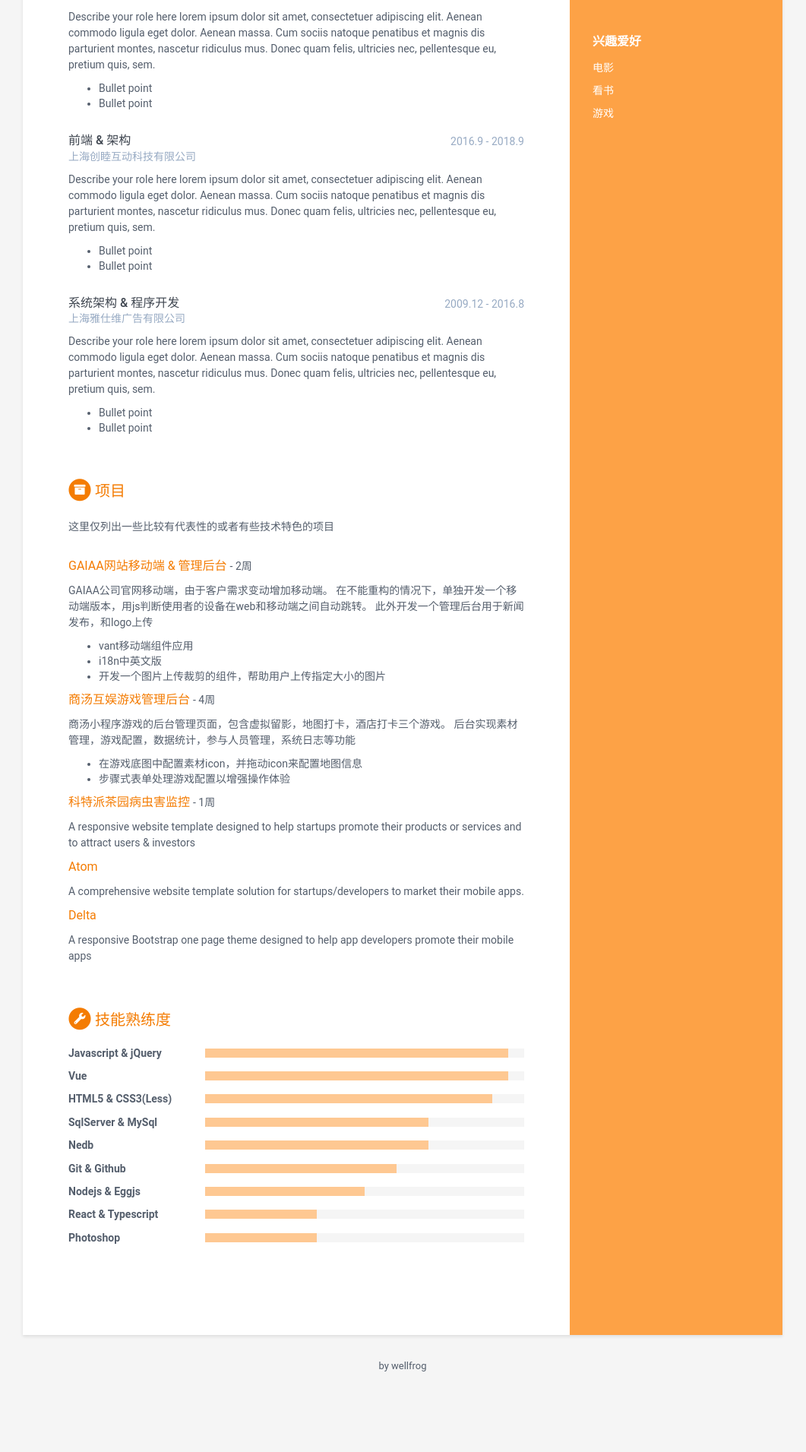
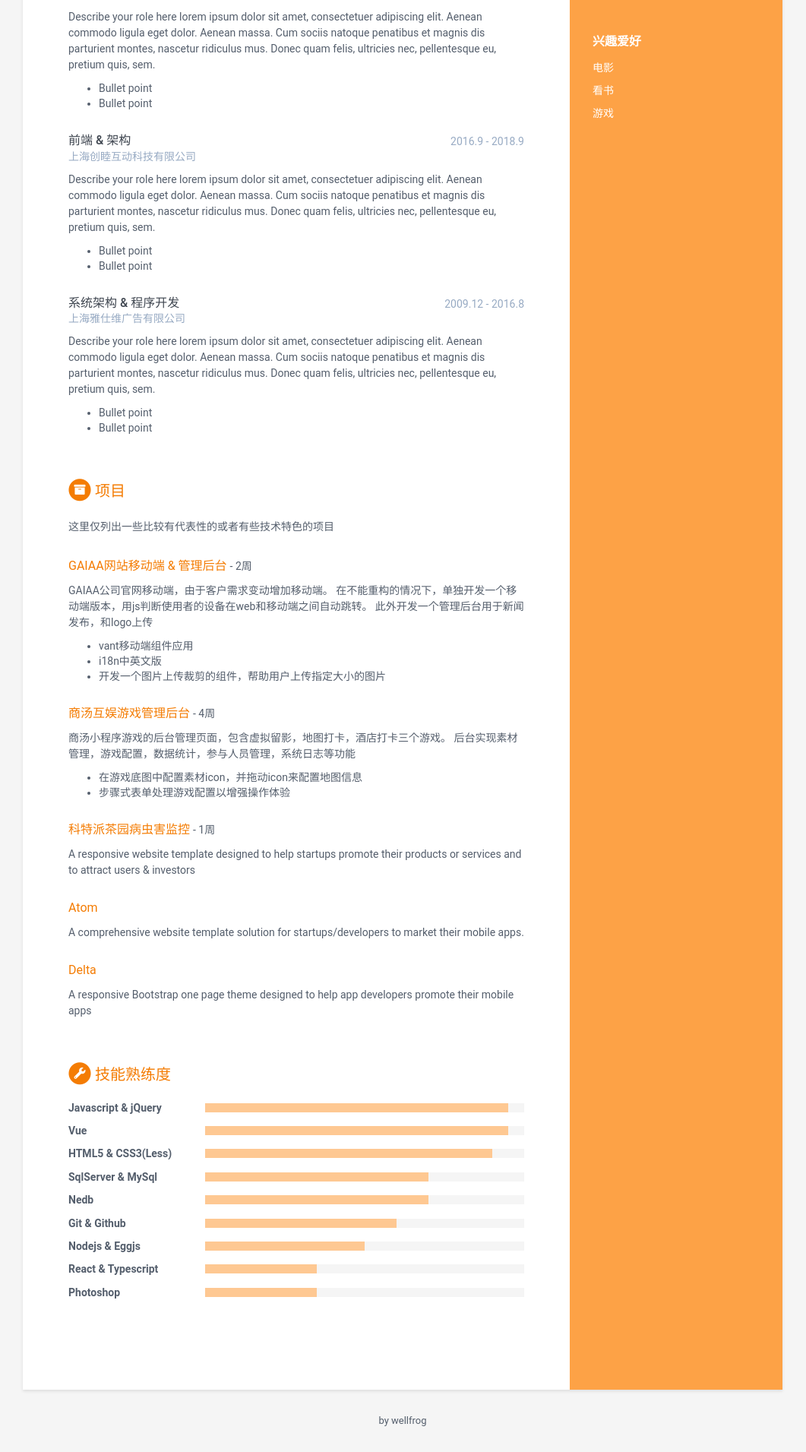
Before and after one commit to wellfrog16/cv, a Jekyll site: the page built from index.html, in a window 1280 px wide. Shown: the part 668-2579 px from the top of the page at 76% size, without its empty margins (110-1171 px from the left). Built offline with Jekyll 4.4.1, drawn with Linux system fonts in a browser that asks for light colours; before the commit the page ends 2507 px from its top, so only the background shows below that.

Commit message:
更新样式

```diff
--- a/_includes/projects.html
+++ b/_includes/projects.html
@@ -32,7 +32,7 @@
       {% endif %}
 
       {% if project.tagline %}
-      <div class="project-tagline">{{ project.tagline | markdownify }}</di'v>
+      <div class="project-tagline">{{ project.tagline | markdownify }}</div>
       {% endif %}
 
     </div><!--//item-->
--- a/_sass/_base.scss
+++ b/_sass/_base.scss
@@ -206,7 +206,7 @@ p {
         font-weight: 400;
         margin-top: 0;
         margin-bottom: 5px;
-	color: darken($theme-color, 15%);
+	    color: darken($theme-color, 15%);
     }
     .projects-section {
         .intro {
```
